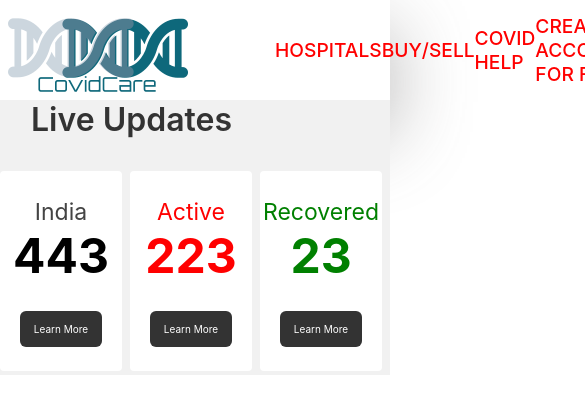
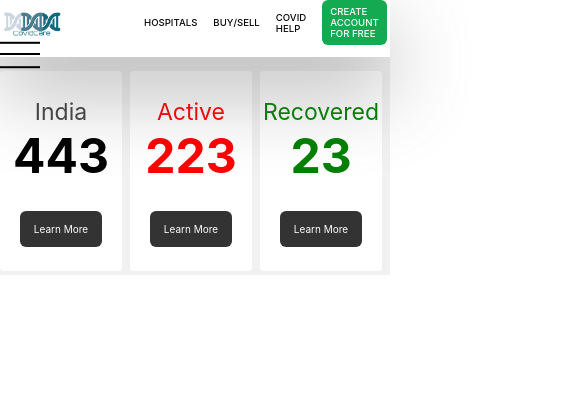
Before and after one commit to krishnam1998gkp/Covid19, a React (Create React App) app: page / in a window 390 px wide. Shown: the top 414 px of the page, 585 px wide, since content can reach past the window. Built offline with nearby package versions, Linux system fonts and the light colour scheme.

Commit message:
navbar without completely responsive in mobile view

```diff
--- a/src/components/navbar/navbar.component.jsx
+++ b/src/components/navbar/navbar.component.jsx
@@ -1,25 +1,35 @@
-import React from 'react';
+/* eslint-disable no-useless-constructor */
+import React,{Component} from 'react';
 import { Link } from 'react-router-dom';
 import './navbar.styles.scss';
 
-import {ReactComponent as Logo} from '../../assets/logo-nav.svg';
+import Logo from '../../assets/logo-nav.svg';
 
-const Navbarheader = () =>(
+class Navbarheader extends Component{
+    constructor(){
+        super();
+      }
+
+    render(){
+    return(
     <div className="section-navbar">
         <div className="navbar">
             <div className="navbar-logo">
-                <Logo></Logo>
+                <Link to="/"><img src={Logo} alt="LOGO" className="navbar-logo-img"></img></Link>
             </div>
-
             <div className="navbar-links">
-                    <Link href="#" className="navbar-link navbar-link__1">Hospitals</Link>
-                    <Link href="#" className="navbar-link navbar-link__2">Buy/sell</Link>
-                    <Link href="#" className="navbar-link navbar-link__3">Covid Help</Link>
-                    <Link href="#" className="navbar-link navbar-link__4">Create Account for free</Link>
+                    <Link href="#" className="navbar-link navbar-link__1 ">Hospitals</Link>
+                    <Link href="#" className="navbar-link navbar-link__2 ">Buy/sell</Link>
+                    <Link href="#" className="navbar-link navbar-link__3 ">Covid Help</Link>
+                    <Link href="#" className="navbar-link navbar-link__4 btn btn-green">Create Account for free</Link>
             </div>
         </div>
+        <div className="nav-btn-div">
+              <button className="nav-btn"></button>
+        </div>
     </div>
-)
-
+    )
+  }
+}
 
 export default Navbarheader;
--- a/src/components/navbar/navbar.styles.scss
+++ b/src/components/navbar/navbar.styles.scss
@@ -1,5 +1,38 @@
+.nav-btn{
+    border: none;
+    border-radius: 0;
+    margin-right: 1rem;
+    background-color: black;
+    height: 2px;
+    width: 2.5rem;
+    transition: all 0.2s;
+
+    &::before,
+    &::after {
+        background-color: black;
+        height: 2px;
+        width: 2.5rem;
+        content: "";
+        display: block;
+
+    }
+    &::before { transform: translateY(-0.7rem); }
+    &::after { transform: translateY(0.7rem); }
+
+    @media only screen and (min-width: 780px) {
+        display: none;
+    }
+
+    &:active .navbar-links{
+        display: none;
+    }
+}
+
 .section-navbar{
-    height: 100px;
+    position: fixed;
+    background-color: #fff;
+    z-index: 10;
+    width: 100%;
     box-shadow: 0 2rem 5rem rgba(94, 93, 93, 0.486);
 }
 
@@ -14,34 +47,103 @@
     &-logo{
         margin-right: 5rem;
 
+        &-img{
+            background-position: center;
+            width: 10rem;
+            height: 70px;
+            padding: 0;
+            margin:0 ;
+            transition: all 0.2s;
+
+            @media only screen and (max-width: 780px) {
+                width: 8rem;
+                height: 50px;
+            }
+            @media only screen and (max-width: 700px) {
+                width: 6rem;
+                height: 40px;
+            }
+            @media only screen and (max-width: 650px) {
+                width: 4rem;
+                height: 30px;
+            }
+        }
+
+        &-img:hover{
+            background-position: center;
+            width: 10.2rem;
+            height: 70px;
+            padding: 0;
+            margin:0 ;
+        }
+
+
     }
 
     &-links{
         display: flex;
-        font-size: 1.2rem;
+        font-size: 1rem;
         font-weight: 500;
         align-items: center;
-        justify-content: space-between;
-        flex: 1;
         text-transform: uppercase;
+
+        @media only screen and (max-width: 830px) {
+            font-size: 0.7rem;
+        }
+        @media only screen and (max-width: 700px) {
+            font-size: 0.6rem;
+        }
+        @media only screen and (max-width: 650px) {
+            font-size: 0.6rem;
+        }
     }
 
     &-link{
-        color: red;
+        margin-right: 2rem;
+        color: rgb(8, 8, 8);
+        transition: all 0.2s;
 
-        &-link__1{
+        &__4{
+            margin-right: 1rem;
+        }
+        @media only screen and (max-width: 650px) {
+            margin-right: 1rem;
+        }
+    }
 
+    &-link:not(:last-child){
+        &:hover{
+            letter-spacing: 0.6px;
+            color: green;
         }
-        &-link__2{
+        &:active{
+            letter-spacing: 0.4px;
+            color: violet;
+        }
+    }
 
+    .btn,.btn::after,.btn::before{
+        padding: 12px 14px;
+        cursor: pointer;
+        border-radius: 6px;
+        transition: 0.3s all;
+        @media only screen and (max-width: 650px) {
+            padding: 6px 8px;
         }
-        &-link__3{
+    }
+    .btn:hover{
+        transform: translateY(-5px);
+        opacity: 1;
+        box-shadow: 0rem 0.8rem 1rem rgba(94, 93, 93, 0.486);
+    }
+    .btn:active{
+        transform: translateY(-2px);
+        box-shadow: 0rem 0.3rem 1rem rgba(94, 93, 93, 0.486);
+        opacity: 1;
+    }
 
-        }
-        &-link__4{
-            margin-left: auto;
-            margin-right: 0;
-        }
-
+    .btn-green{
+        background: #13aa52;
+        color: #fff;
     }
    }
```
Also changed, not shown: src/assets/logo-nav.png (added), src/assets/logo-nav.svg.
